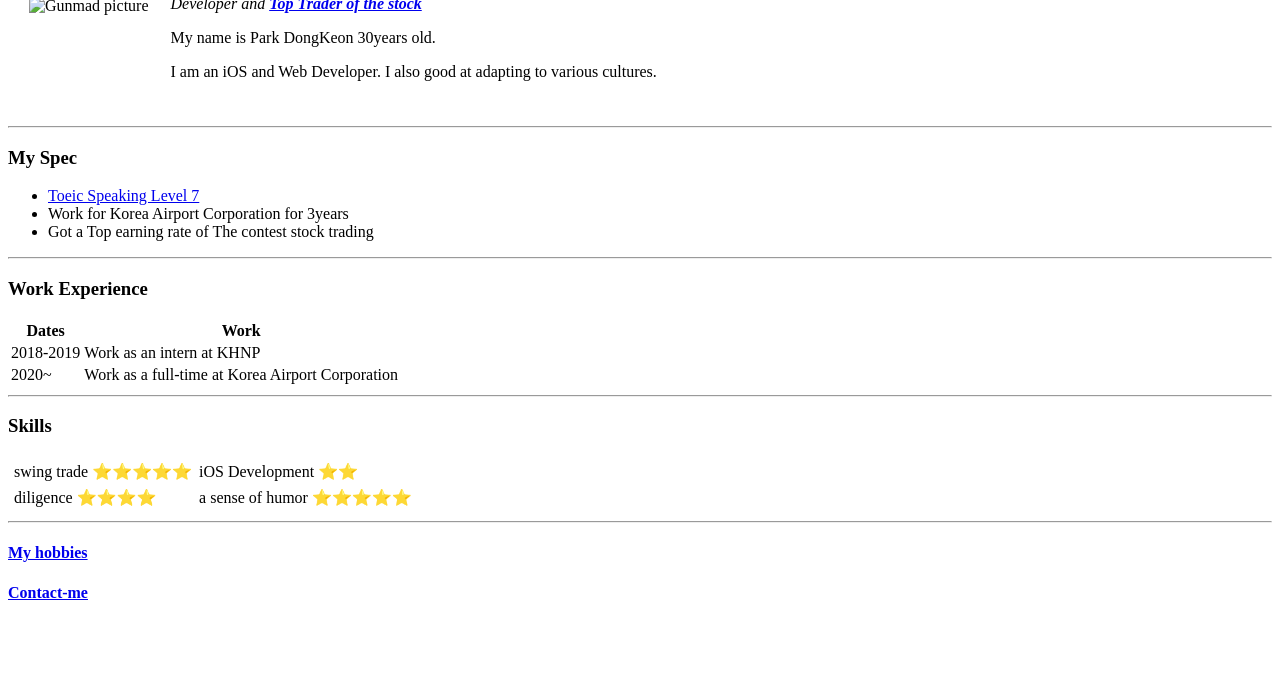
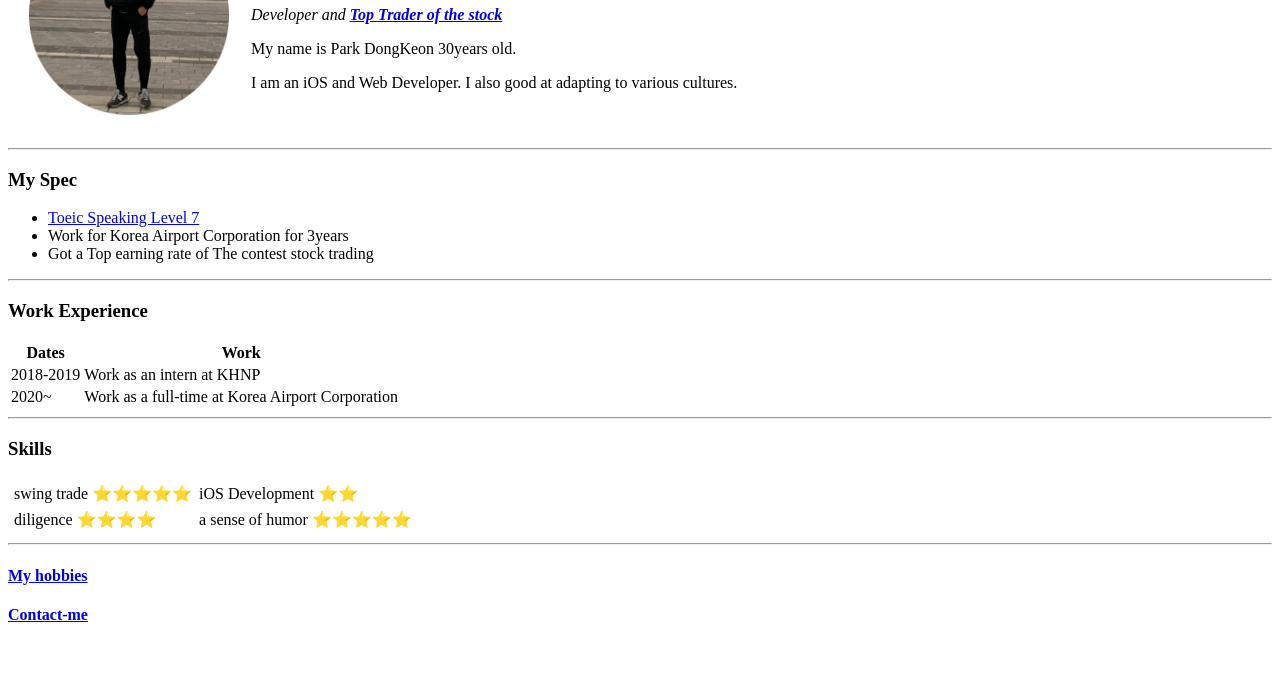
Before and after one commit to Gunmad/cv, a plain HTML site: page index.html in a window 1280 px wide. Shown: the part 114-800 px from the top of the page. Drawn offline with Linux system fonts and the light colour scheme.

Commit message:
Update index.html

```diff
--- a/index.html
+++ b/index.html
@@ -9,7 +9,7 @@
   <body>
     <table cellspacing="20">
       <tr>
-        <td><img src="내사진-modified.png" alt="Gunmad picture" height="200"></td>
+        <td><img src="images/내사진-modified.png" alt="Gunmad picture" height="200"></td>
         <td><h1>Gunmad</h1>
         <p><em>Developer and <strong><a href="https://appbrewery.com/">Top Trader of the stock</a></strong></em></p>
         <p>My name is Park DongKeon 30years old.</p>
```
